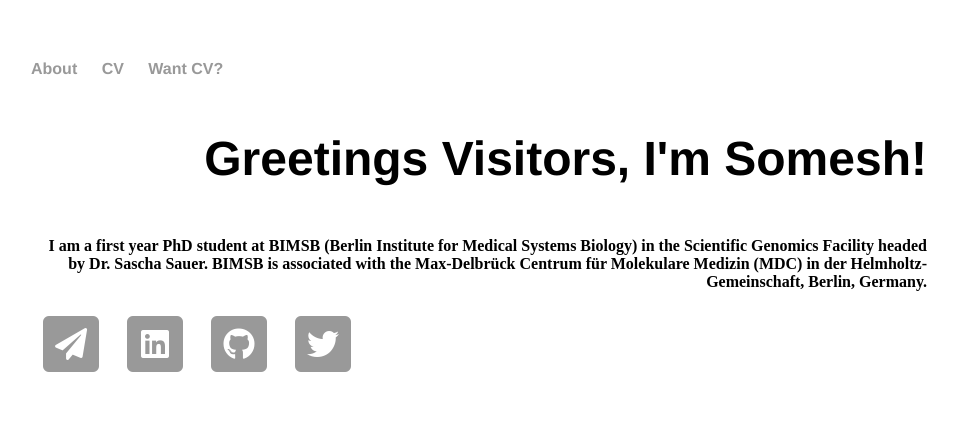
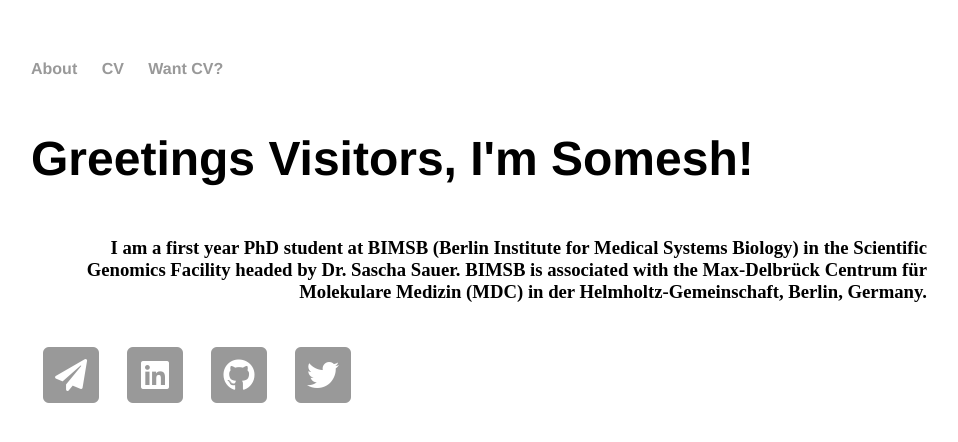
Before and after one commit to saisomesh2594/saisomesh2594.github.io, a Jekyll site: the page built from index.html, in a window 1280 px wide. Shown: the top 442 px of the page, without its empty margins (161-1119 px from the left). Built offline with Jekyll 4.4.1, drawn with Linux system fonts in a browser that asks for light colours.

Commit message:
add paragraph

```diff
--- a/index.html
+++ b/index.html
@@ -19,13 +19,15 @@ title: Somesh Sai, Just Another Bioinformatician
 	</nav>
 	<!--<div class="container" style="white-space:nowrap">-->
 	<h4>
-	<div class="logo-container" style="float:left;">
-		<h1>Greetings Visitors, I'm Somesh!</h1>
-		<br>
-		I am a first year PhD student at BIMSB (Berlin Institute for Medical Systems Biology) in the Scientific Genomics Facility headed by Dr. Sascha Sauer. BIMSB
-			is associated with
-			the Max-Delbrück Centrum für Molekulare Medizin (MDC) in der Helmholtz-Gemeinschaft, Berlin, Germany.
-		</div>
+	<div class="logo-container" style="float:left;"><h1>Greetings Visitors, I'm Somesh!</h1></div>
+	<div class="para-container" style="float:left;">
+		<p>
+			<h3>I am a first year PhD student at BIMSB (Berlin Institute for Medical Systems Biology) in the Scientific Genomics Facility headed by Dr. Sascha Sauer. BIMSB
+			is associated with the Max-Delbrück Centrum für Molekulare Medizin (MDC) in der Helmholtz-Gemeinschaft, Berlin, Germany.
+			</h3>
+		</p>
+	</div>
+
 
 	<!--<div class="logo" style="float:right;">
 		<a class="logo" itemprop="url"
```
